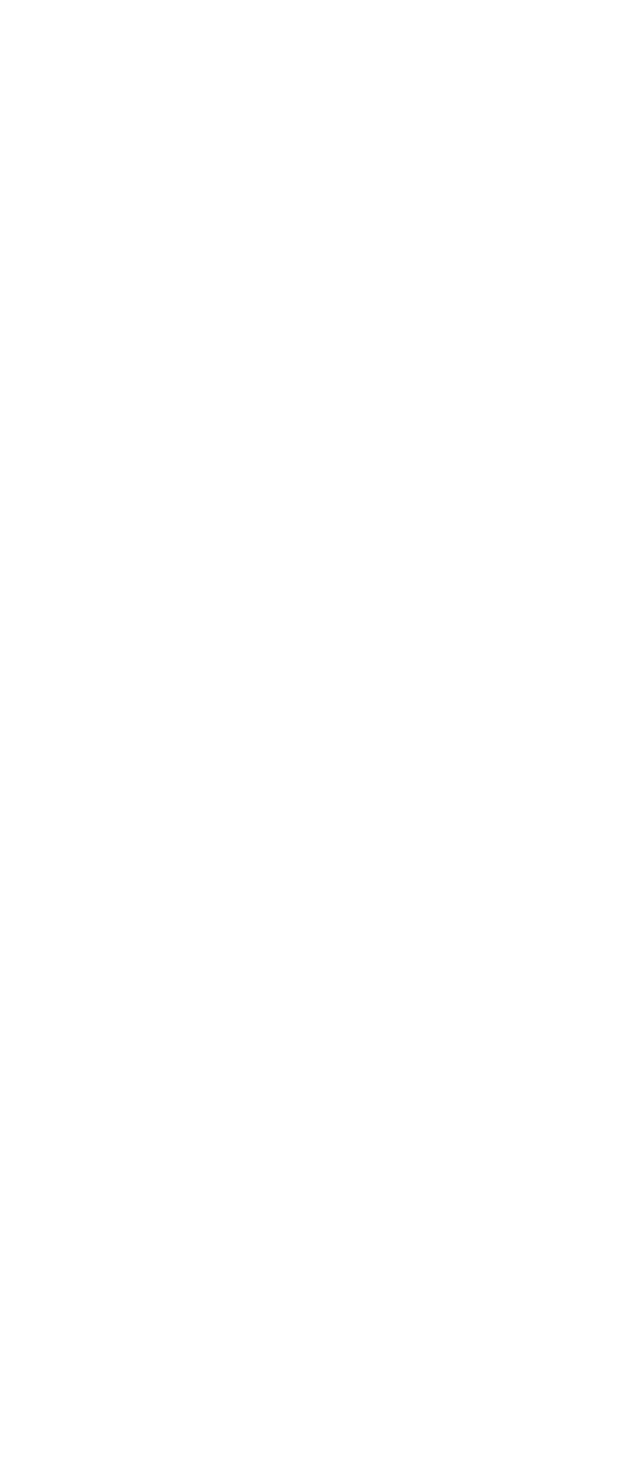
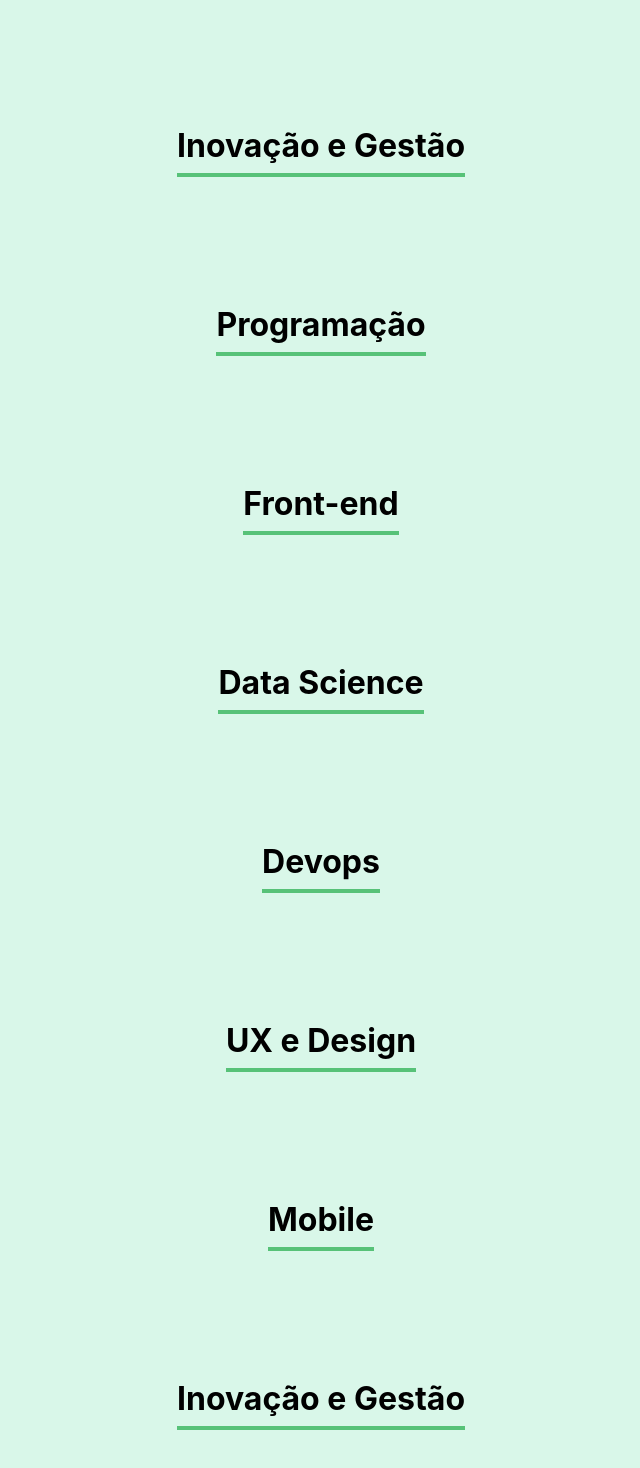
Before and after one commit to RassiGG/organograma, a React (Create React App) app: page / in a window 1280 px wide. Shown: the part 2477-3945 px from the top of the page, without its empty margins (319-959 px from the left). Before the commit the page ends 1465 px from the top, so only its background shows below. Built offline with nearby package versions, Linux system fonts and the light colour scheme.

Commit message:
componentes times

```diff
--- a/src/App.js
+++ b/src/App.js
@@ -1,8 +1,49 @@
 import Banner from './componentes/Banner/Banner.js';
 import Formulario from './componentes/Formulario';
 import { useState } from 'react';
+import Time from './componentes/Time/index.js';
 
 function App() {
+
+  const times = [
+    {
+      nome: 'Programação',
+      corPrimaria: '#57C2F7',
+      corSecundaria: '#E8F8FF'
+    },
+     {
+      nome: 'Front-end',
+      corPrimaria: '#82E0AA',
+      corSecundaria: '#F1F8E9'
+    },
+     {
+      nome: 'Data Science',
+      corPrimaria: '#A6D8F7',
+      corSecundaria: '#F1F8E9'
+    },
+     {
+      nome: 'Devops',
+      corPrimaria: '#E0A242',
+      corSecundaria: '#FFF5D9'
+    },
+     {
+      nome: ' UX e Design',
+      corPrimaria: '#82E0AA',
+      corSecundaria: '#F1F8E9'
+    },
+     {
+      nome: 'Mobile',
+      corPrimaria: '#82E0AA',
+      corSecundaria: '#F1F8E9'
+    },
+     {
+      nome: 'Inovação e Gestão',
+      corPrimaria: '#57C2F7',
+      corSecundaria: '#E8F8FF'
+    }
+
+  ]
+
   const [colaboradores, setColaboradores] = useState([])
   const aoNovoColaboradorAdicionado = (colaborador) => {
   console.log(colaborador);
@@ -12,8 +53,17 @@ function App() {
   return (
     <div className="App">
       <Banner />
-      <Formulario aoColaboradorCadastrado={colaborador => aoNovoColaboradorAdicionado(colaborador)}/>
+      <Formulario times={times} aoColaboradorCadastrado={colaborador => aoNovoColaboradorAdicionado(colaborador)}/>
+        {times.map(time => <Time nome={time.nome} corPrimaria={time.corPrimaria} corSecundaria={time.corSecundaria} />)}
 
+
+    <Time nome="Programação" />
+    <Time nome="Front-end" />
+    <Time nome="Data Science" />
+    <Time nome="Devops" />
+    <Time nome="UX e Design" />
+    <Time nome="Mobile" />
+    <Time nome="Inovação e Gestão" />
     </div>
   );
 }
--- a/src/componentes/Formulario/formulario.js
+++ b/src/componentes/Formulario/formulario.js
@@ -6,16 +6,8 @@ import './formulario.css';
 
 
 const Formulario = (props) => {
-    const times = [
-        'Programação',
-        'Front-End',
-        'Data Science',
-        'Devops',
-        'UX e Design',
-        'Mobile',
-        'Inovação e Gestão'
-
-    ]
+const times = [ 'Programação', 'Front-end', 'Data Science', 'Devops', 'UX e Design', 'Mobile', 'Inovação e Gestão'
+]
     const [nome, setNome] = useState('')
     const [cargo, setCargo] = useState('')
     const [imagem, setImagem] = useState('')
--- /dev/null
+++ b/src/componentes/Time/Time.css
@@ -0,0 +1,15 @@
+.time{
+    text-align: center;
+    padding: 32px;
+    background-color: #d9f7e9;
+
+}
+
+.time h3{
+    font-size: 32px;
+    border-bottom: 4px solid #57c278;
+    display: inline-block;
+    padding-bottom: 8px;
+
+
+}
--- /dev/null
+++ b/src/componentes/Time/index.js
@@ -0,0 +1,13 @@
+import './Time.css'
+const Time = (props) => {
+    return (
+        <section className='time'>
+            <h3>{props.nome}</h3>
+
+        </section>
+
+    )
+}
+
+
+export default Time
```
